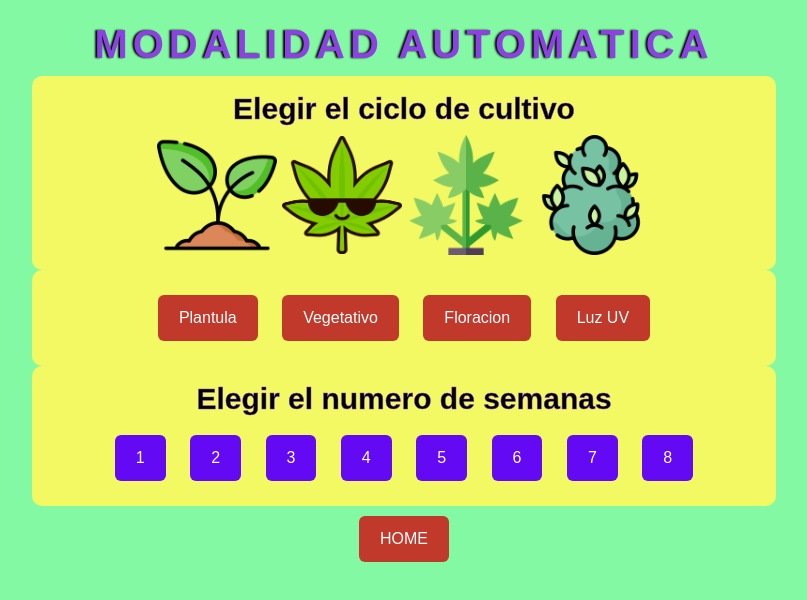
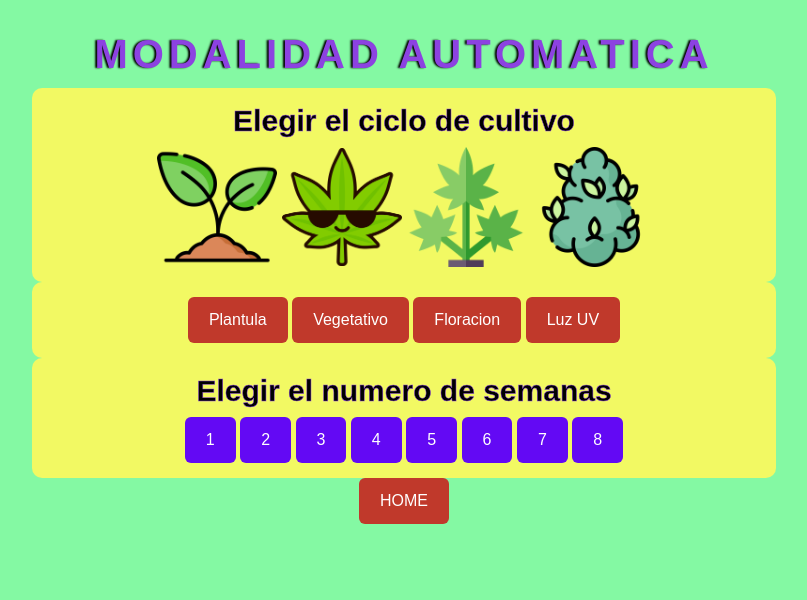
Before and after one commit to davideconfi/proyectoUTN, a plain HTML site: page paginaAutomatico.html in a window 1280 px wide. Shown: the whole page, without its empty margins (236-1043 px from the left). Drawn offline with nearby package versions, Linux system fonts and the light colour scheme.

Commit message:
Update paginaAutomatico.html

```diff
--- a/paginaAutomatico.html
+++ b/paginaAutomatico.html
@@ -17,12 +17,12 @@
         .text-stoke {
             font-size: 75px;
             color: #aa09f4;
-            font-family: sans-serif;
+            font-family: sans-serif;margin: 10px;
             text-align: center;
             letter-spacing: 5px;
         }
         .box { background: #f2f963; padding: 15px; border-radius: 10px; width: 60%; }
-        .btn { padding: 10px 20px; margin: 10px; font-size: 16px; }
+        .btn { padding: 10px 20px;  font-size: 16px; }
         .auto { background-color: #6309f4; color: white; }
         .man { background-color: #c0392b; color: white; }
     </style>
@@ -40,7 +40,7 @@
                       <img src="flora.png" alt="Floracion" style="width: 120px; height: auto;">
                         <img src="UV.png" alt="Luz UV" style="width: 120px; height: auto;">
                     </div>
-                    <div class="box">
+                    <div class="box" margin-bottom: 10px;>
                         <button class="btn man" onclick="toggle('ciclo', 'Plantula')">Plantula </button>
                         <button class="btn man" onclick="toggle('ciclo', 'Vegetativo')">Vegetativo</button>
                         <button class="btn man" onclick="toggle('ciclo', 'Floracion')">Floracion</button>
```
